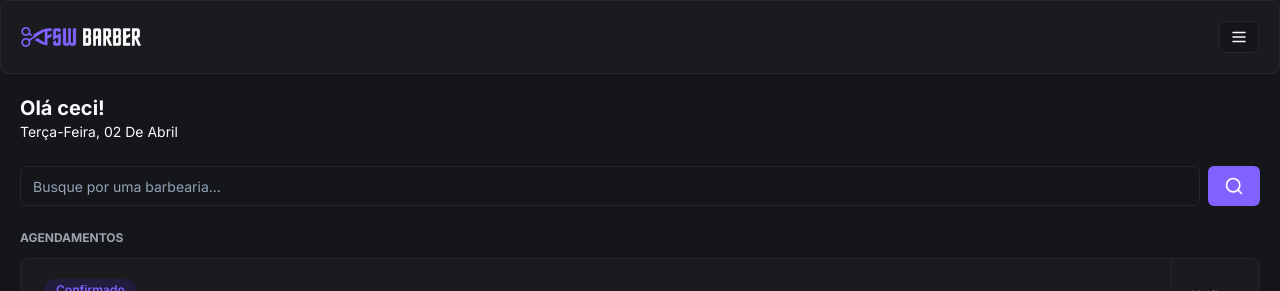
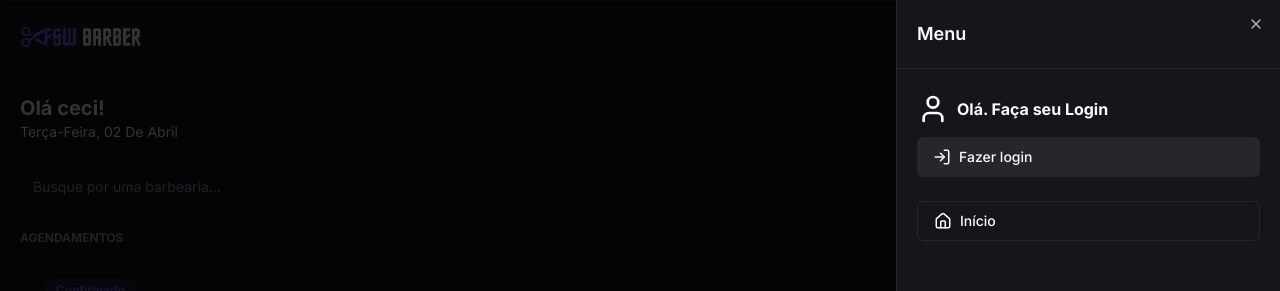
Before and after one commit to ceci0074/fullstackweek, a Next.js app: page / in a window 1280 px wide. Both pictures are taken after a click on the button 1239 px from the left and 37 px from the top of the page. Shown: the top 291 px of the page. Built offline with nearby package versions, Linux system fonts and the light colour scheme; no server answers; the database is empty.

Commit message:
feat: add in and sign out

```diff
--- a/app/_components/header.tsx
+++ b/app/_components/header.tsx
@@ -1,18 +1,102 @@
-import { MenuIcon } from "lucide-react";
+"use client";
+
+import { CalendarIcon, HomeIcon, LogInIcon, LogOutIcon, MenuIcon, UserIcon } from "lucide-react";
 import { Button } from "./ui/button";
 import { Card, CardContent } from "./ui/card";
 import Image from 'next/image'
+import { Sheet, SheetContent, SheetHeader, SheetTitle, SheetTrigger } from "./ui/sheet";
+import { signIn, signOut, useSession } from "next-auth/react";
+import { Avatar} from "./ui/avatar";
+import { AvatarImage } from "@radix-ui/react-avatar";
+import Link from 'next/link'
+
 
 const Header = () => {
+   const {data}= useSession();
 
+   const handleLogoutClick = () => signOut ();
+
+   const handleLoginClick = () => signIn ("google");
     return(
+
         <Card>
-            <CardContent className="p-5 justify-between items-center flex flex-row">
+                <CardContent className="p-5 justify-between items-center flex flex-row">
                 <Image src="/Logo.png" alt="FSW Barber" height={18} width={120} />
-                <Button variant="outline" size="icon" className="h-8 w-">
+
+                <Sheet>
+                    <SheetTrigger asChild>
+                    {<Button variant="outline" size="icon" className="h-8 w-">
                     <MenuIcon size={18}/>
-                </Button>
+                 </Button>}
+                    </SheetTrigger>
 
+                    <SheetContent className="p-0">
+                        <SheetHeader className="text-left border-b border-solid border-secundary p-5">
+                            <SheetTitle>
+                                Menu
+                            </SheetTitle>
+                        </SheetHeader>
+
+                        { data?.user ?(
+
+                                <div className="flex justify-between px-5 py-6 items-center ">
+                                    <div className="flex gap-3 items-center">
+                                    <Avatar>
+                                        <AvatarImage src={data.user?.image ?? ''}/>
+                                    </Avatar>
+                                    <h2 className="font-bold">{data.user.name}</h2>
+                                </div>
+
+                                <Button variant="secondary" size="icon">
+                                    <LogOutIcon onClick={handleLogoutClick}/>
+                                </Button>
+
+                                </div>
+                            ) : (
+                                <div className="flex flex-col px-5 py-6 gap-3">
+                                    <div className="flex items-center gap-2">
+                                    <UserIcon size={32}/>
+                                    <h2 className="font-bold">Olá. Faça seu Login</h2>
+                                </div>
+
+                                <div>
+
+                                <Button variant="secondary" className="w-full justify-start" onClick={handleLoginClick}>
+                                    <LogInIcon className="mr-2" size={18}/>
+                                    Fazer login
+                                </Button>
+
+                                </div>
+                                </div>
+                            )
+                        }
+
+                        <div className="flex flex-col gap-3 px-5 ">
+
+                            <Button variant="outline" className="justify-start" asChild>
+                               <Link href="/">
+                                <HomeIcon size={18} className="mr-2"/>
+                                Início
+                                </Link>
+                                </Button>
+
+
+
+
+                                {data?.user && (
+
+                                    <Button variant="outline" className="justify-start" asChild>
+                                      <Link href="/bookings">
+                                    <CalendarIcon size={18} className="mr-2"/>
+                                    Agendamentos
+                                    </Link>
+                                    </Button>
+
+                                )}
+                     </div>
+
+                    </SheetContent>
+                </Sheet>
             </CardContent>
 
         </Card>
--- /dev/null
+++ b/app/_components/ui/sheet.tsx
@@ -0,0 +1,140 @@
+"use client"
+
+import * as React from "react"
+import * as SheetPrimitive from "@radix-ui/react-dialog"
+import { cva, type VariantProps } from "class-variance-authority"
+import { X } from "lucide-react"
+
+import { cn } from "@/app/_lib/utils"
+
+const Sheet = SheetPrimitive.Root
+
+const SheetTrigger = SheetPrimitive.Trigger
+
+const SheetClose = SheetPrimitive.Close
+
+const SheetPortal = SheetPrimitive.Portal
+
+const SheetOverlay = React.forwardRef<
+  React.ElementRef<typeof SheetPrimitive.Overlay>,
+  React.ComponentPropsWithoutRef<typeof SheetPrimitive.Overlay>
+>(({ className, ...props }, ref) => (
+  <SheetPrimitive.Overlay
+    className={cn(
+      "fixed inset-0 z-50 bg-black/80  data-[state=open]:animate-in data-[state=closed]:animate-out data-[state=closed]:fade-out-0 data-[state=open]:fade-in-0",
+      className
+    )}
+    {...props}
+    ref={ref}
+  />
+))
+SheetOverlay.displayName = SheetPrimitive.Overlay.displayName
+
+const sheetVariants = cva(
+  "fixed z-50 gap-4 bg-background p-6 shadow-lg transition ease-in-out data-[state=open]:animate-in data-[state=closed]:animate-out data-[state=closed]:duration-300 data-[state=open]:duration-500",
+  {
+    variants: {
+      side: {
+        top: "inset-x-0 top-0 border-b data-[state=closed]:slide-out-to-top data-[state=open]:slide-in-from-top",
+        bottom:
+          "inset-x-0 bottom-0 border-t data-[state=closed]:slide-out-to-bottom data-[state=open]:slide-in-from-bottom",
+        left: "inset-y-0 left-0 h-full w-3/4 border-r data-[state=closed]:slide-out-to-left data-[state=open]:slide-in-from-left sm:max-w-sm",
+        right:
+          "inset-y-0 right-0 h-full w-3/4  border-l data-[state=closed]:slide-out-to-right data-[state=open]:slide-in-from-right sm:max-w-sm",
+      },
+    },
+    defaultVariants: {
+      side: "right",
+    },
+  }
+)
+
+interface SheetContentProps
+  extends React.ComponentPropsWithoutRef<typeof SheetPrimitive.Content>,
+    VariantProps<typeof sheetVariants> {}
+
+const SheetContent = React.forwardRef<
+  React.ElementRef<typeof SheetPrimitive.Content>,
+  SheetContentProps
+>(({ side = "right", className, children, ...props }, ref) => (
+  <SheetPortal>
+    <SheetOverlay />
+    <SheetPrimitive.Content
+      ref={ref}
+      className={cn(sheetVariants({ side }), className)}
+      {...props}
+    >
+      {children}
+      <SheetPrimitive.Close className="absolute right-4 top-4 rounded-sm opacity-70 ring-offset-background transition-opacity hover:opacity-100 focus:outline-none focus:ring-2 focus:ring-ring focus:ring-offset-2 disabled:pointer-events-none data-[state=open]:bg-secondary">
+        <X className="h-4 w-4" />
+        <span className="sr-only">Close</span>
+      </SheetPrimitive.Close>
+    </SheetPrimitive.Content>
+  </SheetPortal>
+))
+SheetContent.displayName = SheetPrimitive.Content.displayName
+
+const SheetHeader = ({
+  className,
+  ...props
+}: React.HTMLAttributes<HTMLDivElement>) => (
+  <div
+    className={cn(
+      "flex flex-col space-y-2 text-center sm:text-left",
+      className
+    )}
+    {...props}
+  />
+)
+SheetHeader.displayName = "SheetHeader"
+
+const SheetFooter = ({
+  className,
+  ...props
+}: React.HTMLAttributes<HTMLDivElement>) => (
+  <div
+    className={cn(
+      "flex flex-col-reverse sm:flex-row sm:justify-end sm:space-x-2",
+      className
+    )}
+    {...props}
+  />
+)
+SheetFooter.displayName = "SheetFooter"
+
+const SheetTitle = React.forwardRef<
+  React.ElementRef<typeof SheetPrimitive.Title>,
+  React.ComponentPropsWithoutRef<typeof SheetPrimitive.Title>
+>(({ className, ...props }, ref) => (
+  <SheetPrimitive.Title
+    ref={ref}
+    className={cn("text-lg font-semibold text-foreground", className)}
+    {...props}
+  />
+))
+SheetTitle.displayName = SheetPrimitive.Title.displayName
+
+const SheetDescription = React.forwardRef<
+  React.ElementRef<typeof SheetPrimitive.Description>,
+  React.ComponentPropsWithoutRef<typeof SheetPrimitive.Description>
+>(({ className, ...props }, ref) => (
+  <SheetPrimitive.Description
+    ref={ref}
+    className={cn("text-sm text-muted-foreground", className)}
+    {...props}
+  />
+))
+SheetDescription.displayName = SheetPrimitive.Description.displayName
+
+export {
+  Sheet,
+  SheetPortal,
+  SheetOverlay,
+  SheetTrigger,
+  SheetClose,
+  SheetContent,
+  SheetHeader,
+  SheetFooter,
+  SheetTitle,
+  SheetDescription,
+}
--- a/package.json
+++ b/package.json
@@ -12,14 +12,17 @@
     "seed": "ts-node prisma/seed.ts"
   },
   "dependencies": {
+    "@auth/prisma-adapter": "^1.6.0",
     "@prisma/client": "^5.12.1",
     "@radix-ui/react-avatar": "^1.0.4",
+    "@radix-ui/react-dialog": "^1.0.5",
     "@radix-ui/react-slot": "^1.0.2",
     "class-variance-authority": "^0.7.0",
     "clsx": "^2.1.0",
     "date-fns": "^3.6.0",
     "lucide-react": "^0.364.0",
     "next": "^14.1.4",
+    "next-auth": "^4.24.7",
     "next-images": "^1.8.5",
     "react": "^18",
     "react-dom": "^18",
@@ -37,7 +40,7 @@
     "postcss": "^8",
     "prettier": "^3.2.5",
     "prettier-plugin-tailwindcss": "^0.5.12",
-    "prisma": "^5.11.0",
+    "prisma": "^5.12.1",
     "tailwindcss": "^3.3.0",
     "ts-node": "^10.9.2",
     "typescript": "^5.4.3"
```
Also changed, not shown: 1 other file (tests, documents, lock files or other folders).
